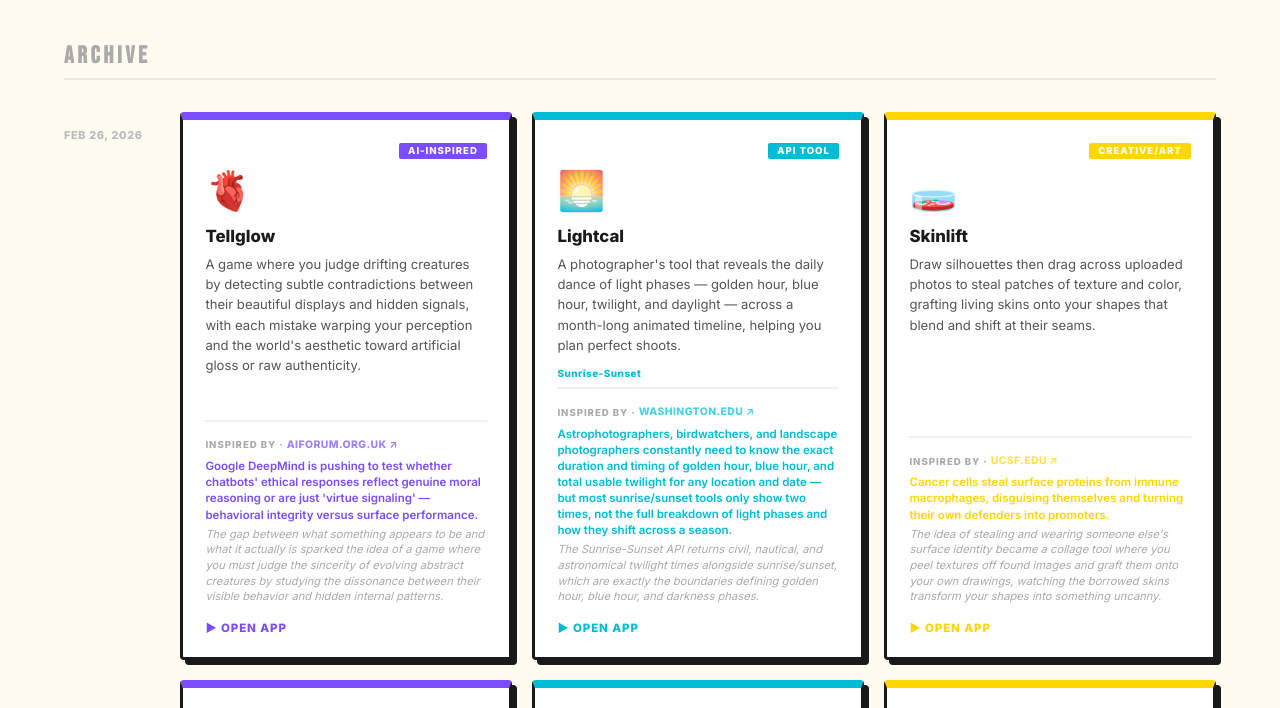
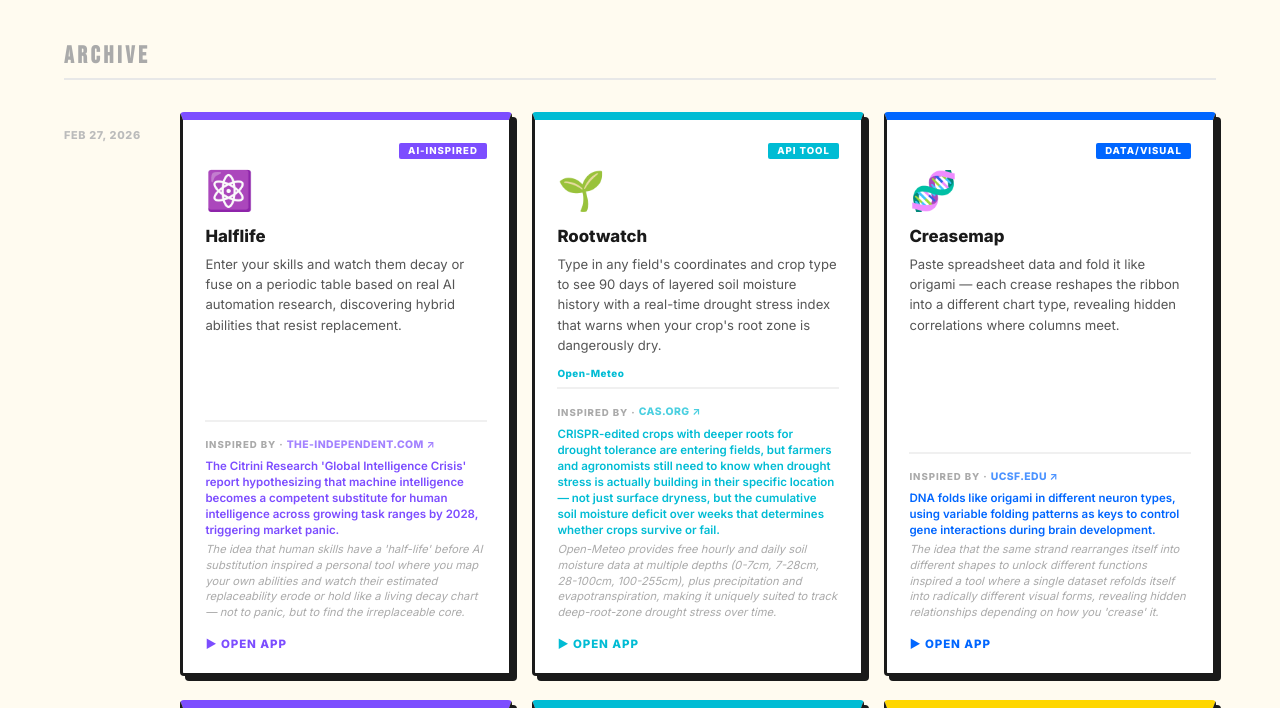
Before and after one commit to mkjohnsson/dailyAI, a website: page public/index.html in a window 1280 px wide. Shown: the part 997-1705 px from the top of the page. Drawn offline with Linux system fonts and the light colour scheme.

Commit message:
Show overflow today cards in archive section
Co-Authored-By: Claude Sonnet 4.6 <noreply@anthropic.com>

```diff
--- a/generate.js
+++ b/generate.js
@@ -504,7 +504,10 @@ function generateGallery(manifest) {
   }
 
   const todayGroup    = byDate[0] || null;
-  const archiveGroups = byDate.slice(1);
+  const todayOverflow = todayGroup && todayGroup.apps.length > 3
+    ? [{ date: todayGroup.date, apps: todayGroup.apps.slice(3) }]
+    : [];
+  const archiveGroups = [...todayOverflow, ...byDate.slice(1)];
 
   const todaySection = todayGroup ? `
   <section class="today-section">
--- a/public/index.html
+++ b/public/index.html
@@ -327,6 +327,57 @@
     <h2 class="archive-title">ARCHIVE</h2>
 
     <div class="archive-day">
+      <div class="archive-day-label">Feb 27, 2026</div>
+      <div class="today-grid">
+
+  <a href="/apps/2026-02-27-3/" class="card" style="--accent:#7C4DFF">
+    <div class="card-top">
+      <span class="category">AI-inspired</span>
+    </div>
+    <span class="card-emoji">⚛️</span>
+    <div class="name">Halflife</div>
+    <div class="desc">Enter your skills and watch them decay or fuse on a periodic table based on real AI automation research, discovering hybrid abilities that resist replacement.</div>
+
+    <div class="inspiration">
+         <span class="insp-label">Inspired by · <span class="source-link" onclick="event.preventDefault();window.open('https://www.the-independent.com/news/world/americas/ai-doomsday-report-citrini-b2926763.html','_blank')">the-independent.com ↗</span></span>
+         <span class="insp-fact">The Citrini Research 'Global Intelligence Crisis' report hypothesizing that machine intelligence becomes a competent substitute for human intelligence across growing task ranges by 2028, triggering market panic.</span>
+         <span class="insp-leap">The idea that human skills have a 'half-life' before AI substitution inspired a personal tool where you map your own abilities and watch their estimated replaceability erode or hold like a living decay chart — not to panic, but to find the irreplaceable core.</span>
+       </div>
+    <div class="card-cta">▶ Open app</div>
+  </a>
+  <a href="/apps/2026-02-27-2/" class="card" style="--accent:#00BCD4">
+    <div class="card-top">
+      <span class="category">API tool</span>
+    </div>
+    <span class="card-emoji">🌱</span>
+    <div class="name">Rootwatch</div>
+    <div class="desc">Type in any field's coordinates and crop type to see 90 days of layered soil moisture history with a real-time drought stress index that warns when your crop's root zone is dangerously dry.</div>
+    <span class="api-tag">Open-Meteo</span>
+    <div class="inspiration">
+         <span class="insp-label">Inspired by · <span class="source-link" onclick="event.preventDefault();window.open('https://www.cas.org/resources/cas-insights/scientific-breakthroughs-2026-emerging-trends-watch','_blank')">cas.org ↗</span></span>
+         <span class="insp-fact">CRISPR-edited crops with deeper roots for drought tolerance are entering fields, but farmers and agronomists still need to know when drought stress is actually building in their specific location — not just surface dryness, but the cumulative soil moisture deficit over weeks that determines whether crops survive or fail.</span>
+         <span class="insp-leap">Open-Meteo provides free hourly and daily soil moisture data at multiple depths (0-7cm, 7-28cm, 28-100cm, 100-255cm), plus precipitation and evapotranspiration, making it uniquely suited to track deep-root-zone drought stress over time.</span>
+       </div>
+    <div class="card-cta">▶ Open app</div>
+  </a>
+  <a href="/apps/2026-02-27/" class="card" style="--accent:#0066FF">
+    <div class="card-top">
+      <span class="category">Data/visual</span>
+    </div>
+    <span class="card-emoji">🧬</span>
+    <div class="name">Creasemap</div>
+    <div class="desc">Paste spreadsheet data and fold it like origami — each crease reshapes the ribbon into a different chart type, revealing hidden correlations where columns meet.</div>
+
+    <div class="inspiration">
+         <span class="insp-label">Inspired by · <span class="source-link" onclick="event.preventDefault();window.open('https://www.ucsf.edu/news/2026/01/431411/two-new-breakthroughs-advance-neurological-disorders-and-cancer-research','_blank')">ucsf.edu ↗</span></span>
+         <span class="insp-fact">DNA folds like origami in different neuron types, using variable folding patterns as keys to control gene interactions during brain development.</span>
+         <span class="insp-leap">The idea that the same strand rearranges itself into different shapes to unlock different functions inspired a tool where a single dataset refolds itself into radically different visual forms, revealing hidden relationships depending on how you 'crease' it.</span>
+       </div>
+    <div class="card-cta">▶ Open app</div>
+  </a>
+      </div>
+    </div>
+    <div class="archive-day">
       <div class="archive-day-label">Feb 26, 2026</div>
       <div class="today-grid">
 
```
